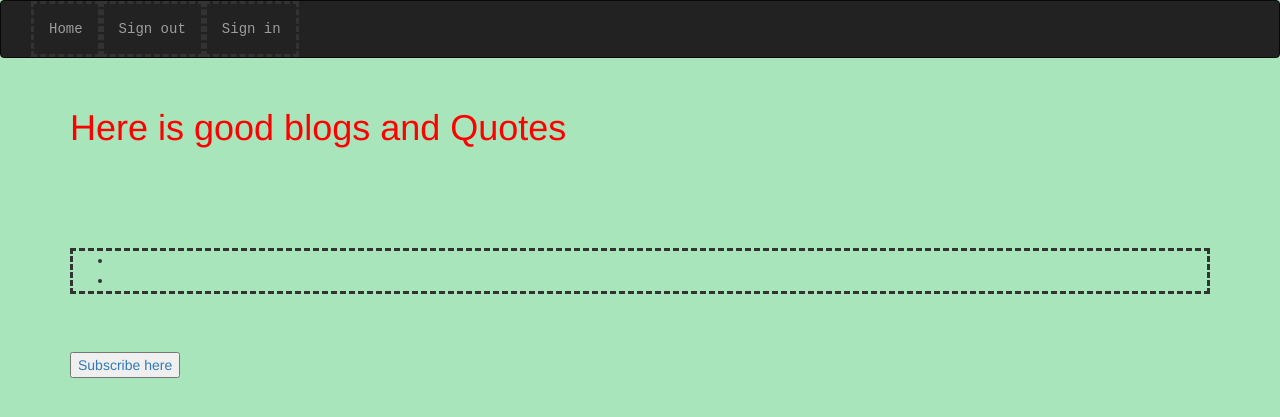
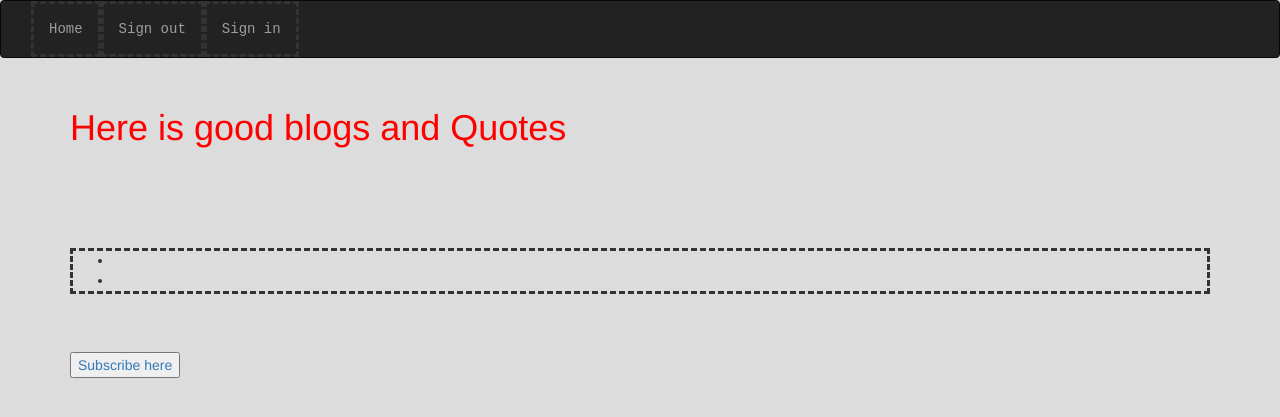
Before and after one commit to Balvine/MY-BLOG, a Flask app: template app/templates/index.html in a window 1280 px wide. Shown: the top 417 px of the page. Run offline with Flask 2, Linux system fonts and the light colour scheme; the template is opened without the code that fills it, so the values that code supplies are empty; some libraries are stand-ins or nearby versions.

Commit message:
added styling

```diff
--- a/app/static/index.css
+++ b/app/static/index.css
@@ -1,3 +1,8 @@
+
+body{
+    background-color:gainsboro;
+}
+
 h1{
     color:red;
     margin-bottom: 100px;
@@ -25,6 +30,3 @@ ul{
     margin: 4px 2px;
     cursor: pointer;
 }
-body{
-    background-color:#A9E5BB;
-}
```
Also changed, not shown: app/__init__.py (line endings or trailing spaces).
